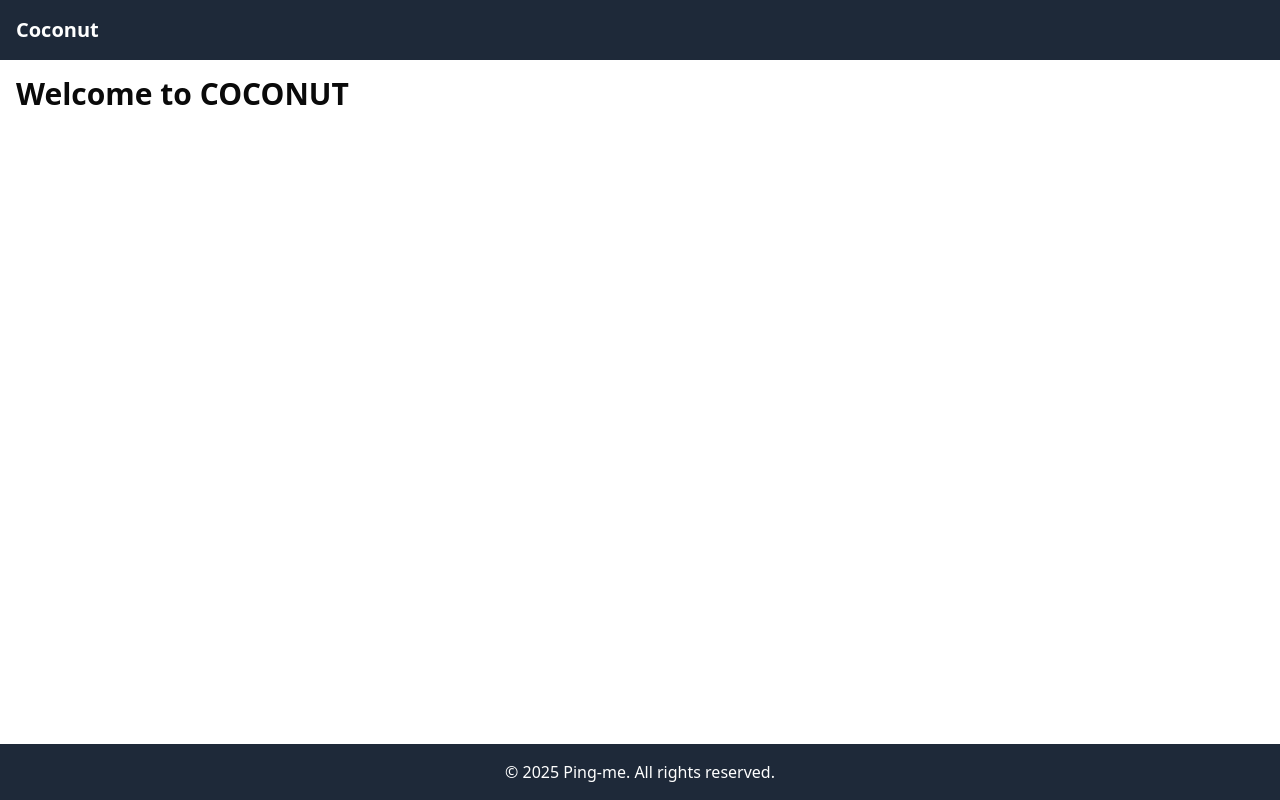
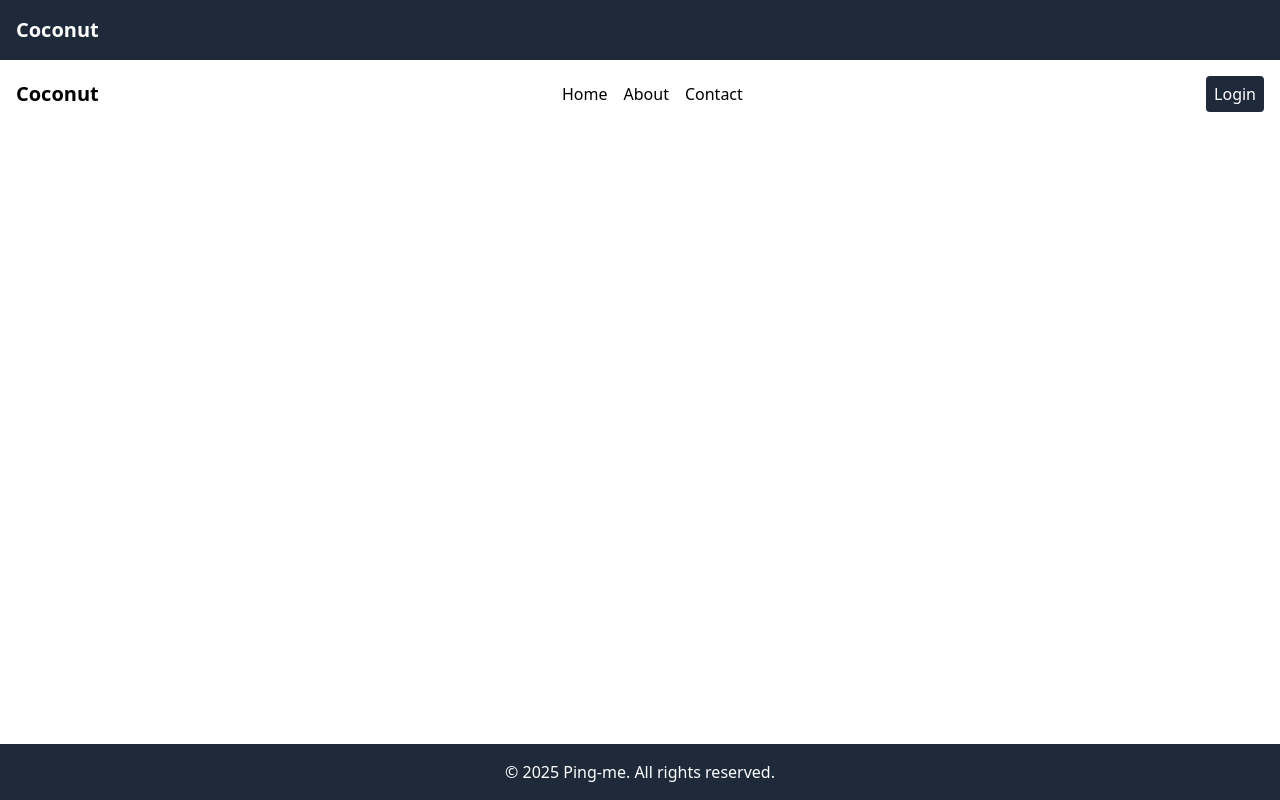
Before and after one commit to JunaidAhammedU/new-coconut, a Next.js app: page / in a window 1280 px wide. Built offline with nearby package versions, Linux system fonts and the light colour scheme.

Commit message:
refactor: replace landing page with header component for improved navigation

```diff
--- a/app/(public)/page.tsx
+++ b/app/(public)/page.tsx
@@ -1,7 +1,29 @@
-export default function LandingPage() {
+import Link from "next/link";
+
+export default function Header() {
   return (
-    <div className="container mx-auto p-4">
-      <h1 className="text-3xl font-bold">Welcome to COCONUT</h1>
-    </div>
+    <header className="p-4 text-black">
+      <nav className="container mx-auto flex justify-between items-center">
+        <Link href="/" className="text-xl font-bold">
+          Coconut
+        </Link>
+        <div className="space-x-4 text-black">
+          <Link href="/">
+            Home
+          </Link>
+          <Link href="/about">
+            About
+          </Link>
+          <Link href="/contact">
+            Contact
+          </Link>
+        </div>
+        <div className="space-x-4 text-white bg-gray-800 py-1.5 px-2 rounded">
+          <Link href="/login">
+            Login
+          </Link>
+        </div>
+      </nav>
+    </header>
   );
 }
```
